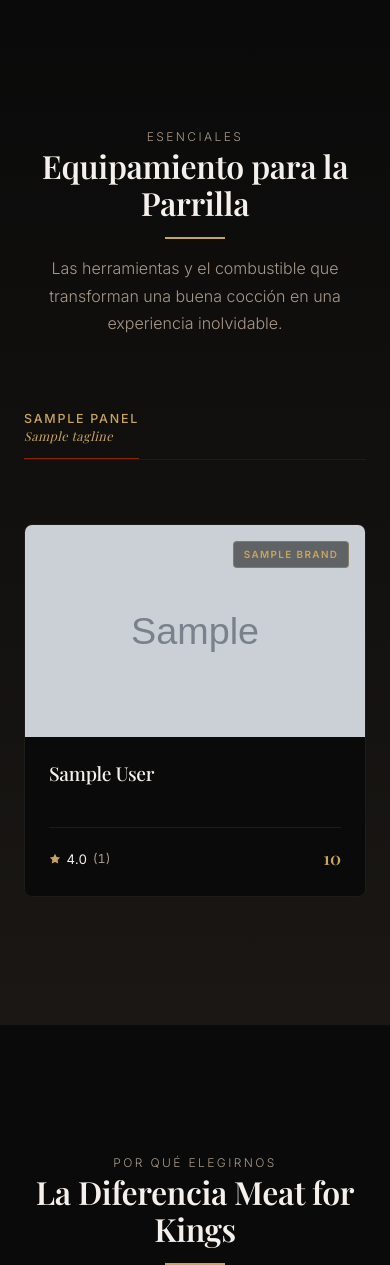
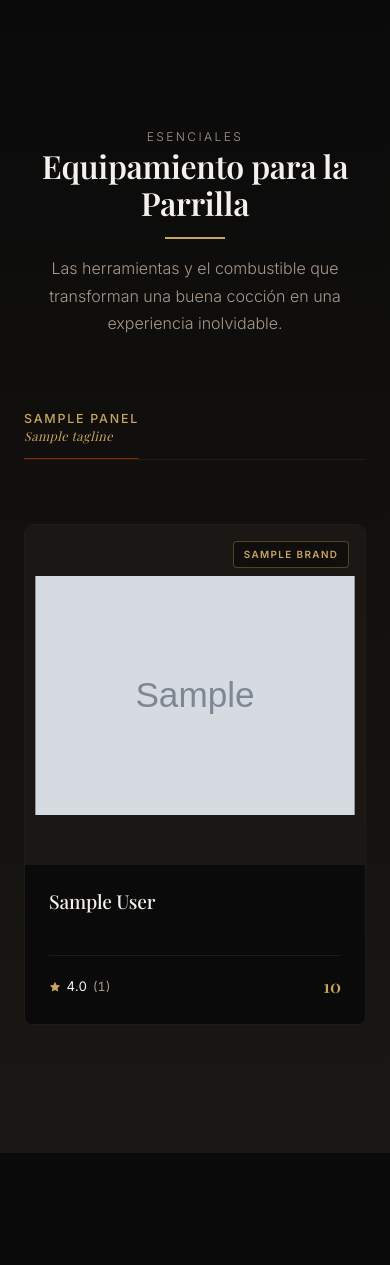
Before and after one commit to gmontero10/meat-for-kings, a Flask app: template templates/home.html in a window 390 px wide. Shown: the part 2672-3937 px from the top of the page. Run offline with Flask 3, Linux system fonts and the light colour scheme; the template is opened without the code that fills it: most values are stand-ins (such as "Sample title", 1, 10 or a date in 2020); grey boxes marked "Sample" are stand-in pictures; parts of the project's set-up code (start-up, migrations or seed data) failed here and were passed over; some web fonts are replaced.

Commit message:
Un-crop Equipamiento card images
The old 16:10 landscape stage + object-fit:cover cropped top/bottom
of the CDN's ~square product shots. Switch the media stage to 1:1
with object-fit:contain so every product is visible in full, and
drop the asymmetric 1.6/1/1 grid for a uniform 3-col gallery. The
.is-anchor modifier now only drives slightly larger typography, not
a larger stage.

Replace the Ken-Burns drift (which assumed cropping) with a "contain
-> fill" reveal: image rests at scale(0.94) inside a framed box,
grows to scale(1.03) on hover so the edges bleed against the stage
border, saturation ticks up slightly. Card lift unchanged.

Also simplify the tablet/mobile media queries since there's no
anchor-spanning or separate aspect override to maintain.

Co-Authored-By: Claude Opus 4.7 (1M context) <noreply@anthropic.com>

```diff
--- a/templates/home.html
+++ b/templates/home.html
@@ -775,7 +775,7 @@
 
     .parrilla-panel.is-active {
       display: grid;
-      grid-template-columns: 1.6fr 1fr 1fr;
+      grid-template-columns: repeat(3, 1fr);
       gap: var(--space-md);
       animation: parrilla-fade 320ms ease;
     }
@@ -803,7 +803,7 @@
 
     .parrilla-card-media {
       position: relative;
-      aspect-ratio: 16 / 10;
+      aspect-ratio: 1 / 1;
       overflow: hidden;
       background: var(--bg-surface);
     }
@@ -811,16 +811,16 @@
     .parrilla-card-media img {
       width: 100%;
       height: 100%;
-      object-fit: cover;
-      filter: saturate(0.85) brightness(0.95);
-      transform: scale(1.01);
-      transition: transform 900ms cubic-bezier(.2, .6, .2, 1),
+      object-fit: contain;
+      filter: saturate(0.9);
+      transform: scale(0.94);
+      transition: transform 700ms cubic-bezier(.2, .6, .2, 1),
                   filter 500ms ease;
     }
 
     .parrilla-card:hover .parrilla-card-media img {
-      transform: scale(1.04) translateX(-1%);
-      filter: saturate(1.1) brightness(1);
+      transform: scale(1.03);
+      filter: saturate(1.05);
     }
 
     .parrilla-card-brand {
@@ -878,9 +878,9 @@
     }
 
     .parrilla-card.is-anchor .parrilla-card-name {
-      font-size: 1.35rem;
+      font-size: 1.2rem;
       line-height: 1.25;
-      letter-spacing: -0.015em;
+      letter-spacing: -0.01em;
     }
 
     .parrilla-card-meta {
@@ -930,22 +930,13 @@
 
     @media (max-width: 1199px) {
       .parrilla-panel.is-active {
-        grid-template-columns: 1.4fr 1fr 1fr;
         gap: var(--space-sm);
       }
     }
 
     @media (max-width: 1023px) {
       .parrilla-panel.is-active {
-        grid-template-columns: 1fr 1fr;
-      }
-
-      .parrilla-card.is-anchor {
-        grid-column: 1 / -1;
-      }
-
-      .parrilla-card.is-anchor .parrilla-card-media {
-        aspect-ratio: 21 / 10;
+        grid-template-columns: repeat(2, 1fr);
       }
     }
 
@@ -967,15 +958,6 @@
 
       .parrilla-panel.is-active {
         grid-template-columns: 1fr;
-      }
-
-      .parrilla-card.is-anchor .parrilla-card-media,
-      .parrilla-card .parrilla-card-media {
-        aspect-ratio: 16 / 10;
-      }
-
-      .parrilla-card.is-anchor .parrilla-card-name {
-        font-size: 1.2rem;
       }
     }
 
```
